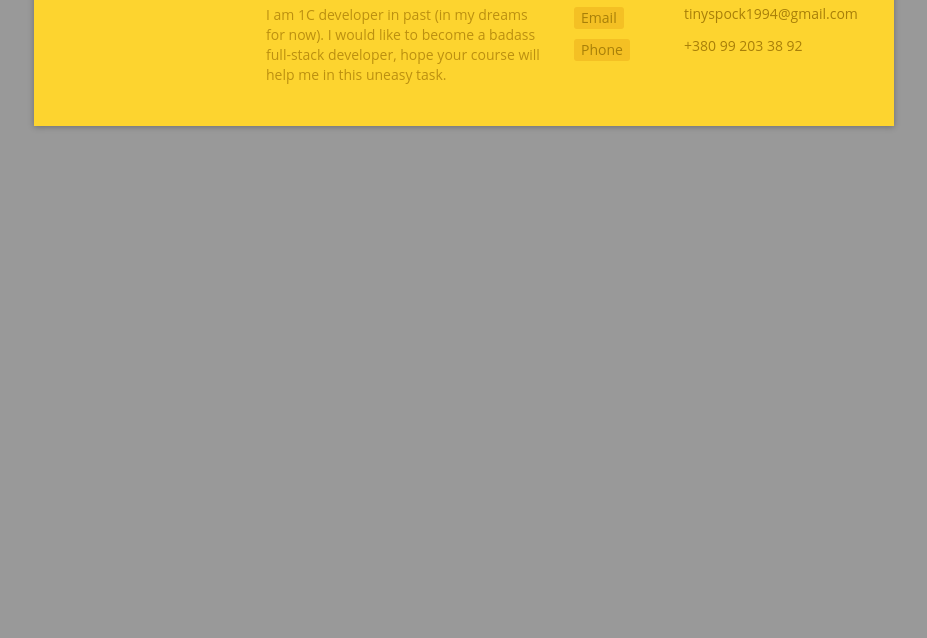
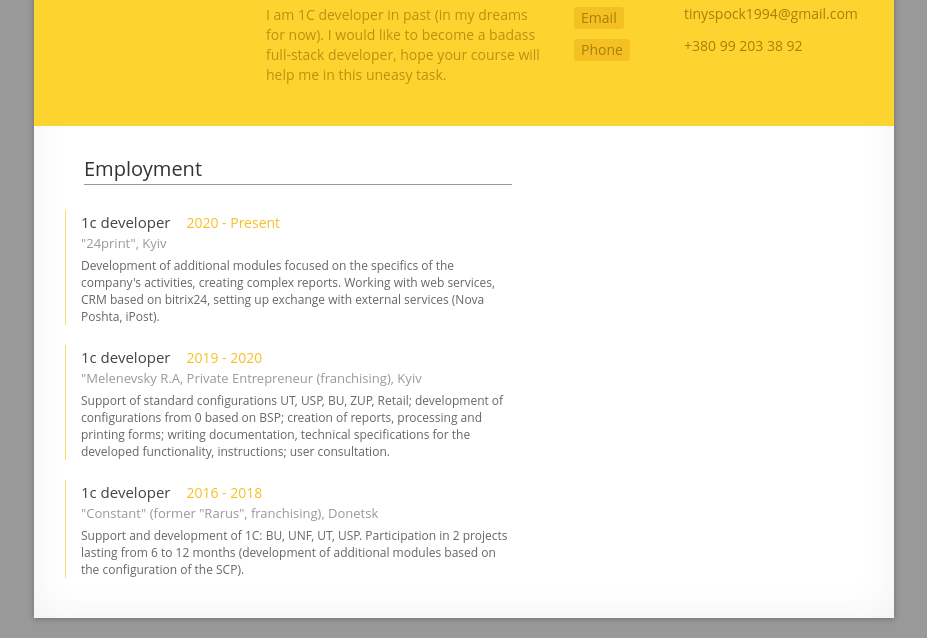
Before and after one commit to KapralovaAl/homepage, a plain HTML site: page index.html in a window 1280 px wide. Shown: the part 164-802 px from the top of the page, without its empty margins (176-1103 px from the left). Drawn offline with Linux system fonts and the light colour scheme.

Commit message:
Experience block added

```diff
--- a/index.html
+++ b/index.html
@@ -32,6 +32,42 @@
                     <!-- /Personal info section -->
                 </div>
                 <!-- /Profile -->
+
+                <!-- Resume -->
+                <div id="resume">
+                	 <div class="timeline-section">
+                        <!-- Timeline for Employment  -->
+                        <h3 class="main-heading"><span>Employment</span></h3>
+                        <ul class="timeline">
+                            <li>
+                                <div class="timelineUnit">
+                                    <h4>1c developer<span class="timelineDate">2020 - Present</span></h4>
+                                    <h5>"24print", Kyiv</h5>
+                                    <p>Development of additional modules focused on the specifics of the company's activities, creating complex reports. Working with web services, CRM based on bitrix24, setting up exchange with external services (Nova Poshta, iPost).</p>
+                                </div>
+                            </li>
+                            <li>
+                                <div class="timelineUnit">
+                                    <h4>1c developer<span class="timelineDate">2019 - 2020</span></h4>
+                                    <h5>"Melenevsky R.A, Private Entrepreneur (franchising), Kyiv</h5>
+                                    <p>Support of standard configurations UT, USP, BU, ZUP, Retail; development of configurations from 0 based on BSP; creation of reports, processing and printing forms; writing documentation, technical specifications for the developed functionality, instructions; user consultation.</p>
+                                </div>
+                            </li>
+                            <li>
+                                <div class="timelineUnit">
+                                    <h4>1c developer<span class="timelineDate">2016 - 2018</span></h4>
+                                    <h5>"Constant" (former "Rarus", franchising), Donetsk</h5>
+                                    <p>Support and development of 1C: BU, UNF, UT, USP. Participation in 2 projects lasting from 6 to 12 months (development of additional modules based on the configuration of the SCP).</p>
+                                </div>
+                            </li>
+                        </ul>
+                        <div class="clear"></div>
+                        <!-- /Timeline for Employment  -->
+
+                    </div>
+                     </div>
+                </div>
+                <!-- /Resume -->
             </div>
             <!-- /Content -->
         </div>
```
